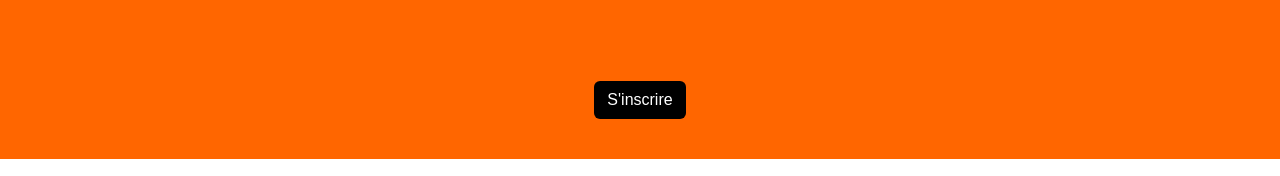
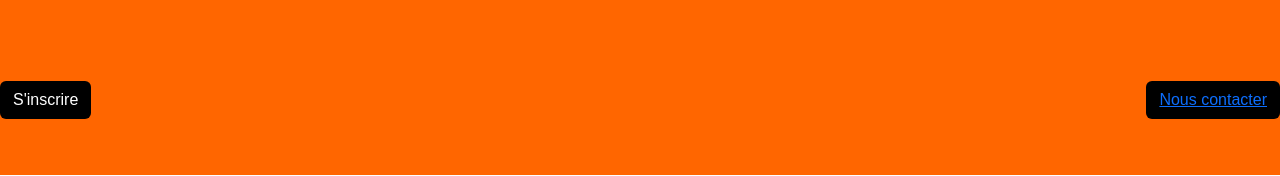
Before and after one commit to TracyK-12/EPCF, a plain HTML site: page index.html in a window 1280 px wide. Shown: the part 221-397 px from the top of the page. Drawn offline with nearby package versions, Linux system fonts and the light colour scheme; files whose address does not match are found by name.

Commit message:
index.html

```diff
--- a/index.html
+++ b/index.html
@@ -20,9 +20,12 @@
             </div>
 
                   <!-- Modale d'inscription -->
+     <div class="d-flex mb-3">
+            <button id="openModal" class="btn bg-black text-white  mt-5">S'inscrire</button>
+            <button id="openModal" class="ms-auto btn bg-black text-white  mt-5"><a href="#form">Nous contacter</a></button>
 
-            <button id="openModal" class="btn bg-black text-white mt-5">S'inscrire</button>
-    <div id="modal" class="modal">
+        </div>
+            <div id="modal" class="modal">
         <div class="modal-content">
             <span class="close">&times;</span>
             <div class="logo"><i class="fa-brands fa-x-twitter"></i></div>
@@ -142,6 +145,10 @@
             <textarea name="message" id="message" placeholder="Votre message..." required></textarea>
             <button type="submit">Envoyer</button>
         </form>
+
+            <button id="openModal" class=" btn bg-white  mt-5"><a href="#site"><i class="fa-solid fa-sort-up fa-2xl" style="color: #0f0f10;"></i></a></button>
+
+
     </section>
                    <!-- COPYRIGHT -->
     <section id="foot">
```
